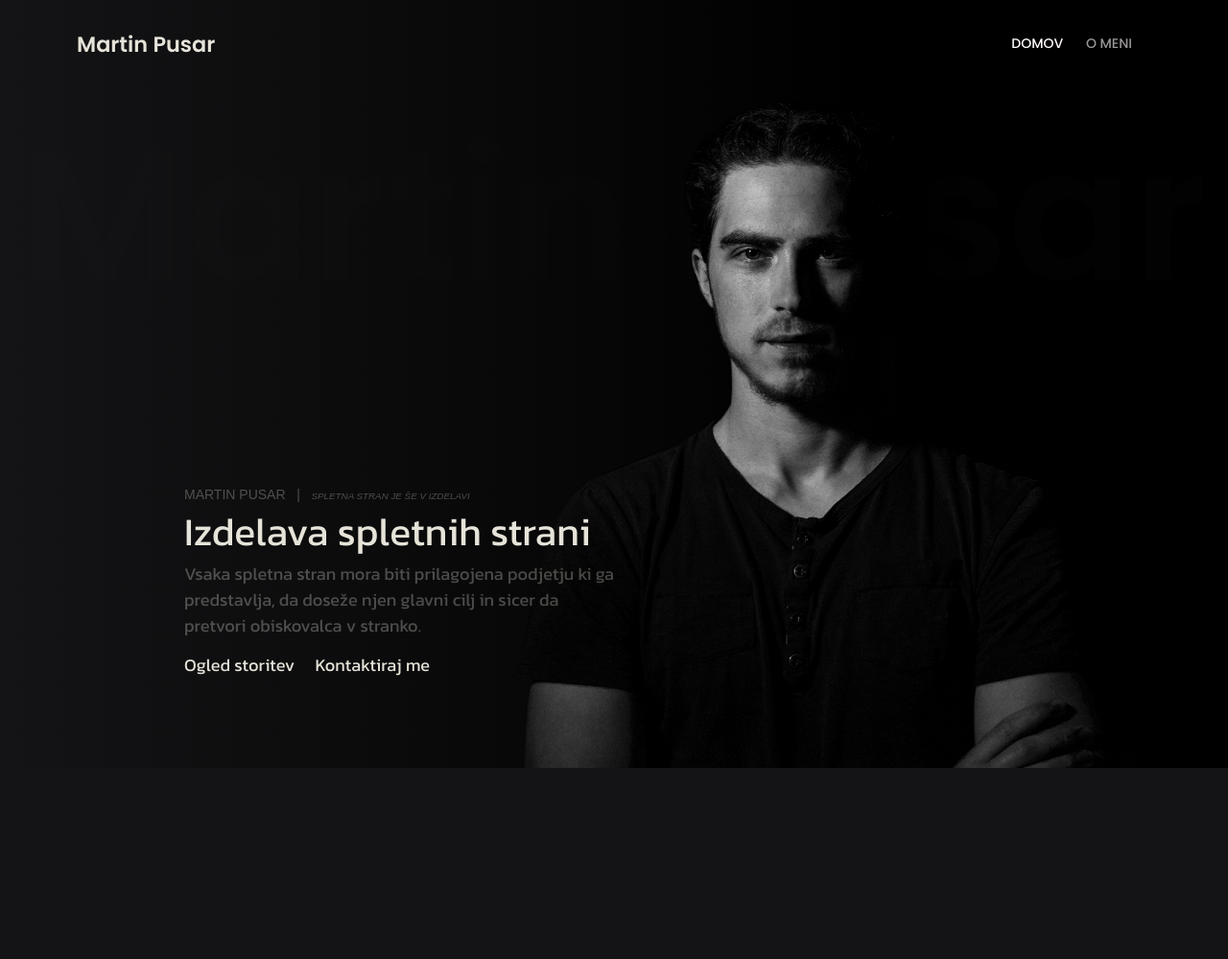
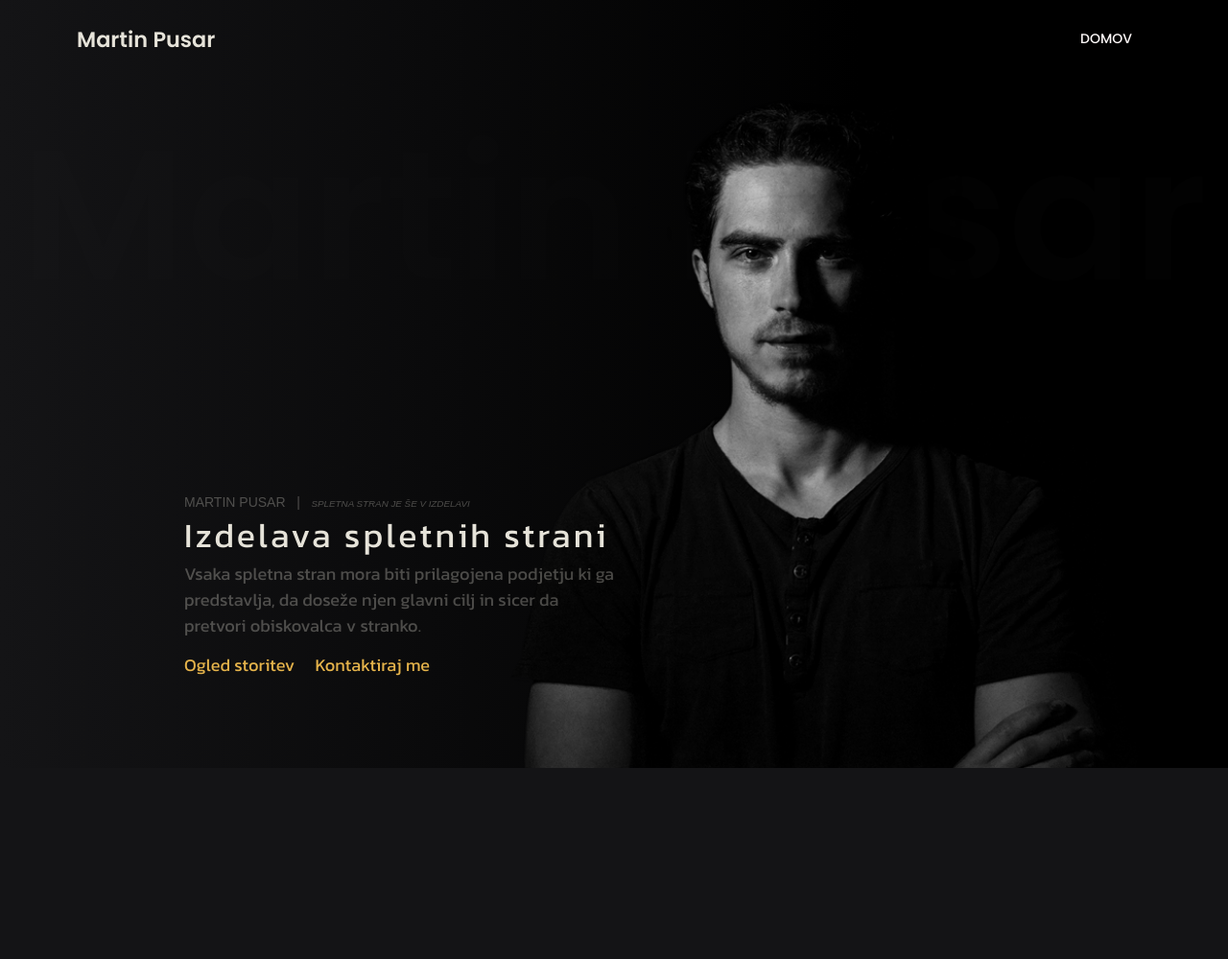
Before and after one commit to MartiP33/martin-portfolio, a PHP site: page /domov.php in a window 1280 px wide. Shown: the top 999 px of the page at 96% size. Run offline with PHP 8.4, Linux system fonts and the light colour scheme; some libraries are stand-ins or nearby versions; some web fonts are replaced.

Commit message:
malenkosti spet

```diff
--- a/header.php
+++ b/header.php
@@ -42,7 +42,7 @@
 		<nav class="main-navigation">
 			<ul class="nav-menu">
 				<li class="menu-item" id="domov"><a href="domov.php">Domov</a></li>
-				<li class="menu-item" id="o_meni"><a href="o-meni.php">O meni</a></li>
+				<!-- <li class="menu-item" id="o_meni"><a href="o-meni.php">O meni</a></li> -->
 			</ul>
 		</nav>
 	</header>
--- a/style.css
+++ b/style.css
@@ -1,5 +1,3 @@
-
-
 /* MY CUSTOM STYLING
 -------------------------------------------------------------------------------------------------------------------------------------- */
 
@@ -110,6 +108,31 @@ hr {
 	border: none
 }
 
+/* width */
+
+::-webkit-scrollbar {
+	width: 11px;
+}
+
+/* Track */
+
+::-webkit-scrollbar-track {
+	background: transparent;
+}
+
+/* Handle */
+
+::-webkit-scrollbar-thumb {
+	background: #777;
+	border-radius: 1px;
+}
+
+/* Handle on hover */
+
+::-webkit-scrollbar-thumb:hover {
+	background: #999;
+}
+
 /* Header
 --------------------------------------------- */
 
@@ -117,7 +140,7 @@ hr {
 	box-sizing: border-box;
 	width: 100%;
 	padding: 0 100px 0 80px;
-	height: 90px;
+	height: 80px;
 	position: fixed;
 	z-index: 100;
 	display: flex;
@@ -270,9 +293,10 @@ hr {
 
 #intro_text2 {
 	color: var(--text-color);
-	font-size: 3.2vw;
+	font-size: 2.8vw;
 	font-family: 'Kanit';
 	margin: 0;
+	letter-spacing: 3px;
 }
 
 #intro_text3 {
@@ -285,7 +309,7 @@ hr {
 
 .action-btn {
 	text-decoration: none;
-	color: var(--text-color);
+	color: var(--primary-color);
 	font-size: 1.3em;
 	border-bottom: 3px solid rgba(255, 255, 255, 0);
 	transition: .5s;
@@ -293,7 +317,7 @@ hr {
 }
 
 .action-btn:hover {
-	border-bottom: 3px solid var(--text-color);
+	border-bottom: 3px solid var(--primary-color);
 }
 
 #portret {
@@ -357,10 +381,10 @@ hr {
 
 .service-inner:hover::before {
 	opacity: 1;
-	border-left: 16px solid var(--primary-color);
-	border-right: 16px solid var(--primary-color);
-	border-top: 18px solid var(--primary-color);
-	border-bottom: 18px solid var(--primary-color);
+	border-left: 12px solid var(--primary-color);
+	border-right: 12px solid var(--primary-color);
+	border-top: 14px solid var(--primary-color);
+	border-bottom: 14px solid var(--primary-color);
 }
 
 #service_inner_left {
@@ -533,13 +557,6 @@ hr {
 		width: 450px;
 		height: 550px;
 	}
-	.service-inner:hover::before {
-		opacity: 1;
-		border-left: 14px solid var(--primary-color);
-		border-right: 14px solid var(--primary-color);
-		border-top: 16px solid var(--primary-color);
-		border-bottom: 16px solid var(--primary-color);
-	}
 	#contact_wrapper {
 		width: 600px;
 		height: 650px;
```
Also changed, not shown: media/portret.png.
